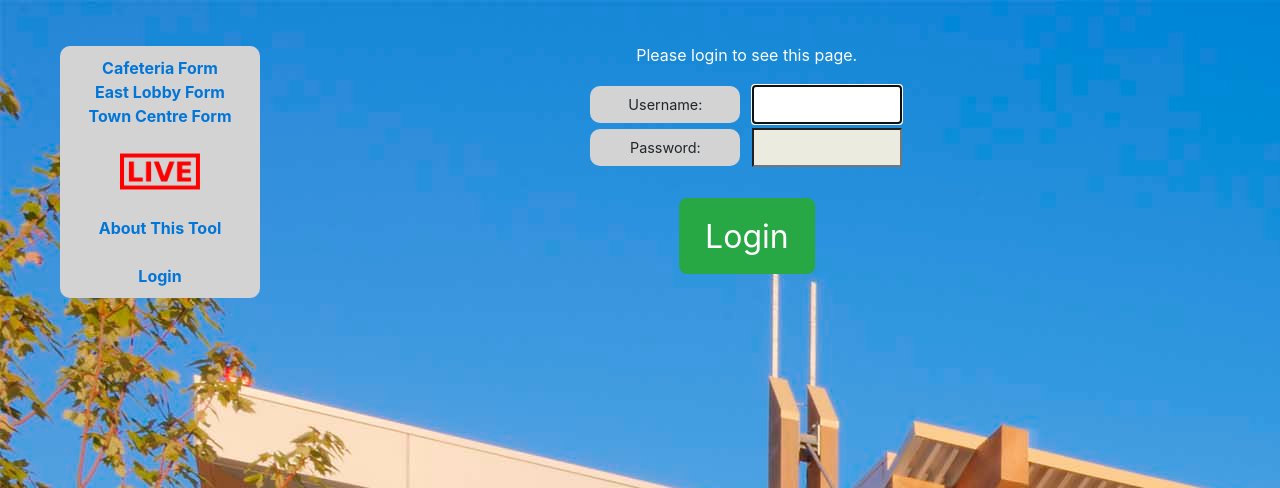
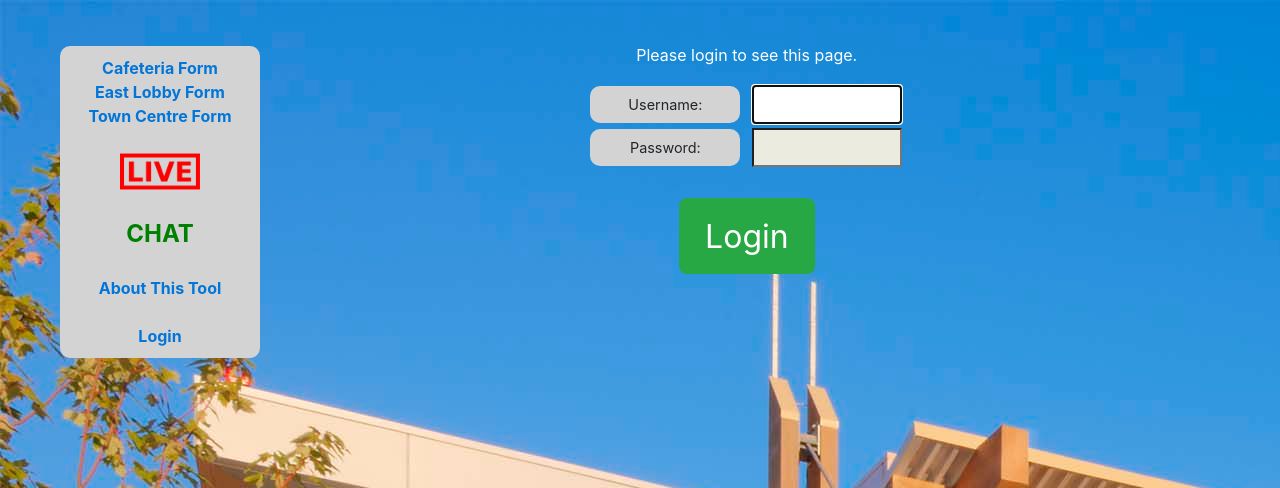
Before and after one commit to brendandagys/staffpool, a Django app: page /accounts/login/?next=/LIVE/ in a window 1280 px wide. Shown: the top 488 px of the page. Run offline with Django 3.2, Linux system fonts and the light colour scheme; data comes from the database, SQL or seed files in the repository; both versions use the stored data as it was after the commit; data that the repository does not hold is empty; some libraries are stand-ins or nearby versions.

Commit message:
About to work on chat-box page

```diff
--- a/catalog/static/css/styles.css
+++ b/catalog/static/css/styles.css
@@ -329,6 +329,11 @@ h3.grab {
     width: 70%;
 }
 
+#chat_link {
+    color: green;
+    font-size: 1.5rem;
+}
+
 /* .about_page_image {
     background-color: orange;
 } */
--- a/catalog/templates/base_generic.html
+++ b/catalog/templates/base_generic.html
@@ -40,6 +40,8 @@
           <li class=" shrink_live tracker"><a class="live" href="{% url 'LIVE' %}"><img src="{% static "live.png" %}" /></a></li>
               </br>
 
+          <li><a id="chat_link" href="/chat/"><b>CHAT</b></a></li>
+            </br>
           <li><a href="{% url 'about' %}"><b>About This Tool</b></a></li>
 
        </br>
--- a/catalog/templates/location_list.html
+++ b/catalog/templates/location_list.html
@@ -14,6 +14,8 @@
     <li class="shrink_live tracker"><a class="live" href="{% url 'LIVE' %}"><img src="{% static "live.png" %}" /></a><div class="circle loader"></div></li>
         </br>
 
+    <li><a id="chat_link" href="/chat/"><b>CHAT</b></a></li>
+        </br>
     <li><a href="{% url 'about' %}"><b>About This Tool</b></a></li>
 
  </br>
--- a/catalog/urls.py
+++ b/catalog/urls.py
@@ -7,7 +7,7 @@ from chat import views as chat_views
 urlpatterns = [
     path('', RedirectView.as_view(url='/LIVE/', permanent=True)),
     path('LIVE/', views.LocationListView.as_view(), name='LIVE'),
-    path('Cafeteria', views.cafeteria_form, name='cafeteria_form'),
+    path('Cafeteria/', views.cafeteria_form, name='cafeteria_form'),
     path('EastLobby/', views.east_lobby_form, name='east_lobby_form'),
     path('TownCentre/', views.town_centre_form, name='town_centre_form'),
     path('About/', views.about, name='about'),
--- a/chat/urls.py
+++ b/chat/urls.py
@@ -9,7 +9,7 @@ from . import views
 app_name = 'chat'
 
 urlpatterns = [
-    path('', views.index, name='index'),
-    re_path(r'^(?P<room_name>[^/]+)/$', views.room, name='room'),
+    # path('', views.index, name='index'),
+    path('', views.room, name='room'),
     # url(r'^(?P<room_name>[^/]+)/$', views.room, name='room'), # Original line from actual tutorial
 ]
--- a/chat/views.py
+++ b/chat/views.py
@@ -16,12 +16,13 @@ from chat.models import Messages
 def index(request):
     return render(request, 'chat/index.html', {})
 
-def room(request, room_name):
+# def room(request, room_name):
+def room(request):
 
     # Get the last 10 messages and add to the context. Also, maybe import the staffpool models above?
 
     return render(request, 'chat/room.html', {
-        'room_name_json': mark_safe(json.dumps(room_name))
+        'room_name_json': mark_safe(json.dumps('group_chat'))
     })
 
 def messages(request):
--- a/staff_pool/urls.py
+++ b/staff_pool/urls.py
@@ -27,7 +27,9 @@ from chat.views import messages
 urlpatterns = [
     path('admin/', admin.site.urls, name='admin'),
     re_path(r'^.*Messages.*$', messages, name='messages'),
-    path('chat/', include('chat.urls')),
+    # path('chat/', include('chat.urls')),
+    re_path(r'^.*chat.*$', include('chat.urls')),
+
     path('messages/', include('chat.urls')),
     path('accounts/', include('django.contrib.auth.urls')), # Add Django site authentication urls (for login, logout, password management)
     path('', include('catalog.urls')),
```
Also changed, not shown: db.sqlite3.
